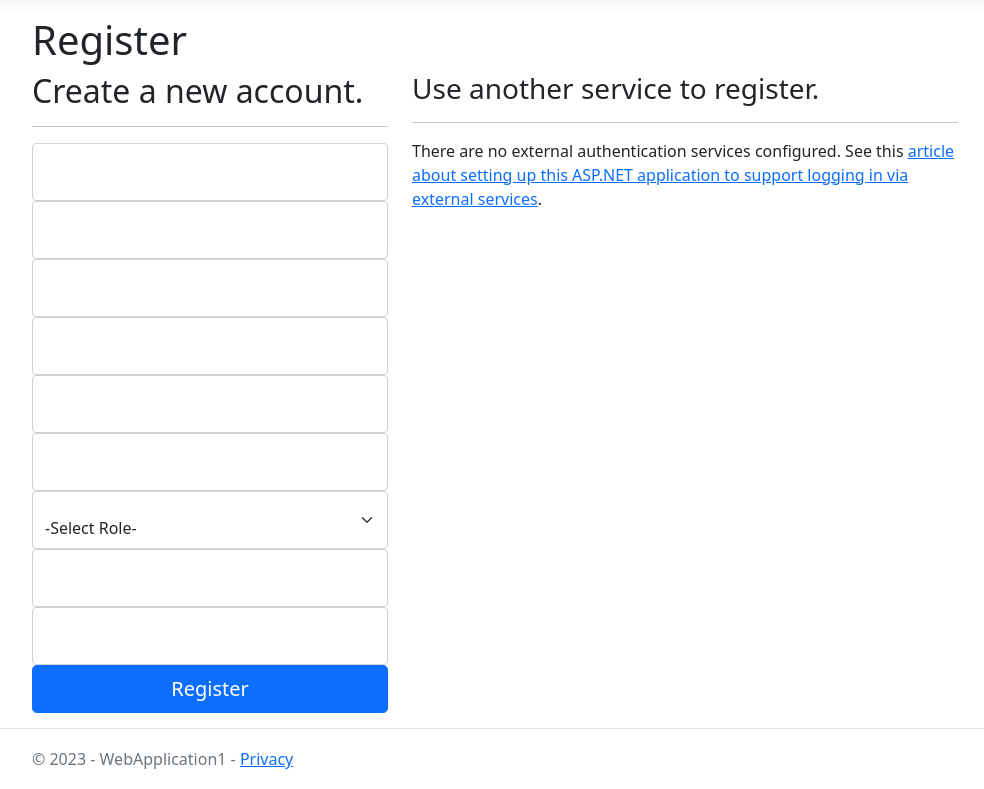
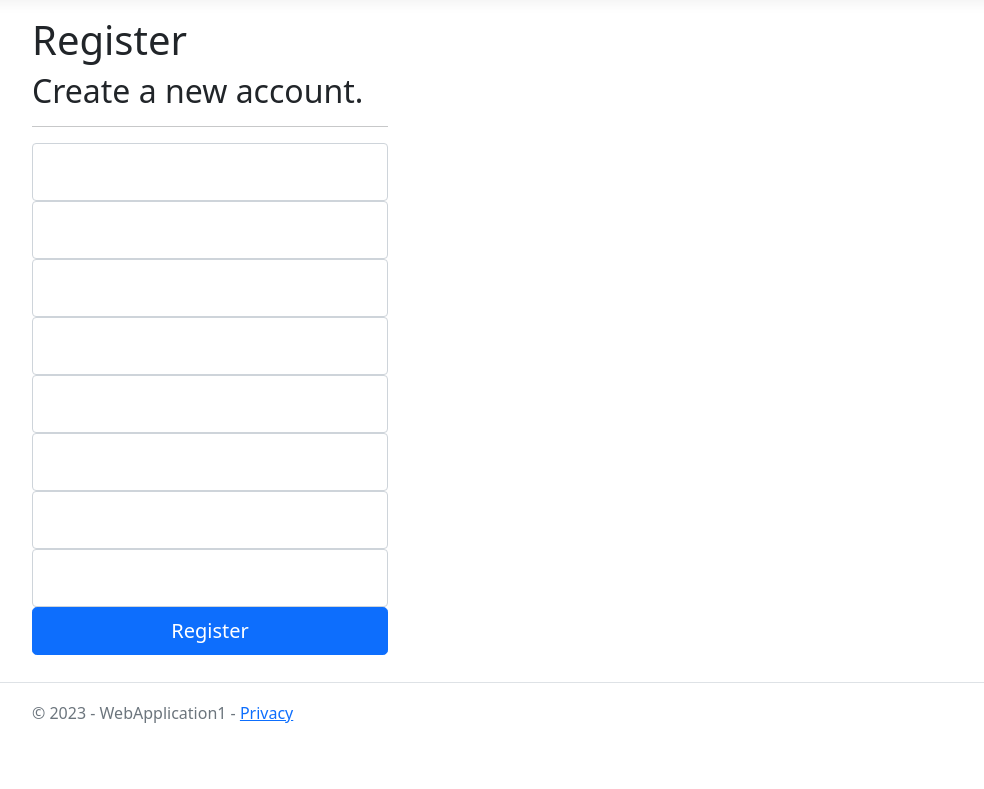
Before and after one commit to mirjetazymeri/LAB2, an ASP.NET Core app: page /Identity/Account/Register in a window 1280 px wide. Shown: the part 57-846 px from the top of the page, without its empty margins (50-1034 px from the left). After the commit the page ends 780 px from the top, so only its background shows below. Run offline with ASP.NET Core 8, Linux system fonts and the light colour scheme; data comes from the database, SQL or seed files in the repository; style sheets or scripts are compiled from the project's sources; some libraries are stand-ins or nearby versions.

Commit message:
Update Register.cshtml

```diff
--- a/WebApplication1/Areas/Identity/Pages/Account/Register.cshtml
+++ b/WebApplication1/Areas/Identity/Pages/Account/Register.cshtml
@@ -1,4 +1,5 @@
 @page
+@using WebApplication1.Utility
 @model RegisterModel
 @{
     ViewData["Title"] = "Register";
@@ -23,31 +24,34 @@
                 <span asp-validation-for="Input.Name" class="text-danger"></span>
             </div>
             <div class="form-floating">
-                <input asp-for="Input.StreetAddress" class="form-control"  aria-required="true" />
+                <input asp-for="Input.StreetAddress" class="form-control" aria-required="true" />
                 <label asp-for="Input.StreetAddress"></label>
                 <span asp-validation-for="Input.StreetAddress" class="text-danger"></span>
             </div>
             <div class="form-floating">
-                <input asp-for="Input.City" class="form-control"  aria-required="true" />
+                <input asp-for="Input.City" class="form-control" aria-required="true" />
                 <label asp-for="Input.City"></label>
                 <span asp-validation-for="Input.City" class="text-danger"></span>
             </div>
             <div class="form-floating">
-                <input asp-for="Input.Region" class="form-control"  aria-required="true" />
+                <input asp-for="Input.Region" class="form-control" aria-required="true" />
                 <label asp-for="Input.Region"></label>
                 <span asp-validation-for="Input.Region" class="text-danger"></span>
             </div>
             <div class="form-floating">
-                <input asp-for="Input.PostalCode" class="form-control"  aria-required="true" />
+                <input asp-for="Input.PostalCode" class="form-control" aria-required="true" />
                 <label asp-for="Input.PostalCode"></label>
                 <span asp-validation-for="Input.PostalCode" class="text-danger"></span>
             </div>
+            @if (User.IsInRole(SD.Role_Admin))
+            {
                 <div class="form-floating">
                     <select asp-for="Input.Role" asp-items="@Model.Input.RoleList" class=form-select>
                         <option disabled selected>-Select Role-</option>
                     </select>
 
                 </div>
+            }
                 <div class="form-floating">
                     <input asp-for="Input.Password" class="form-control" autocomplete="new-password" aria-required="true" />
                     <label asp-for="Input.Password"></label>
@@ -58,39 +62,10 @@
                     <label asp-for="Input.ConfirmPassword"></label>
                     <span asp-validation-for="Input.ConfirmPassword" class="text-danger"></span>
                 </div>
+
+
             <button id="registerSubmit" type="submit" class="w-100 btn btn-lg btn-primary">Register</button>
         </form>
-    </div>
-    <div class="col-md-6 col-md-offset-2">
-        <section>
-            <h3>Use another service to register.</h3>
-            <hr />
-            @{
-                if ((Model.ExternalLogins?.Count ?? 0) == 0)
-                {
-                    <div>
-                        <p>
-                            There are no external authentication services configured. See this <a href="https://go.microsoft.com/fwlink/?LinkID=532715">article
-                            about setting up this ASP.NET application to support logging in via external services</a>.
-                        </p>
-                    </div>
-                }
-                else
-                {
-                    <form id="external-account" asp-page="./ExternalLogin" asp-route-returnUrl="@Model.ReturnUrl" method="post" class="form-horizontal">
-                        <div>
-                            <p>
-                                @foreach (var provider in Model.ExternalLogins!)
-                                {
-                                    <button type="submit" class="btn btn-primary" name="provider" value="@provider.Name" title="Log in using your @provider.DisplayName account">@provider.DisplayName</button>
-                                }
-                            </p>
-                        </div>
-                    </form>
-                }
-            }
-        </section>
-    </div>
     </div>
 
     @section Scripts {
```
Lines whose indentation alone changed are shown as unchanged.
